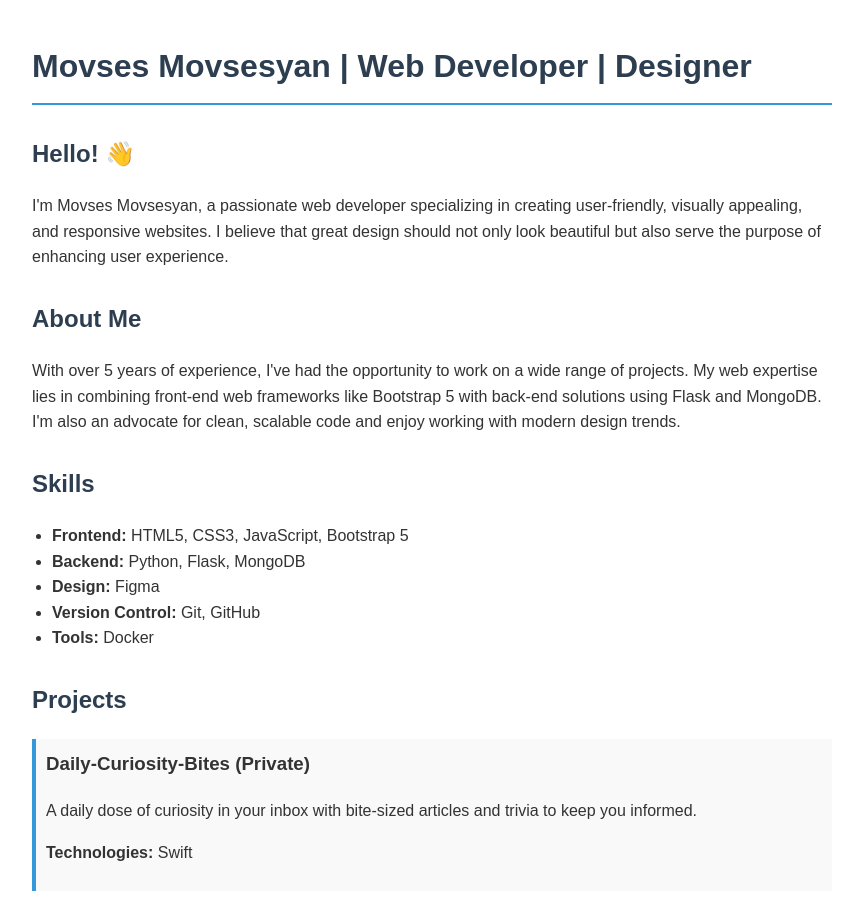
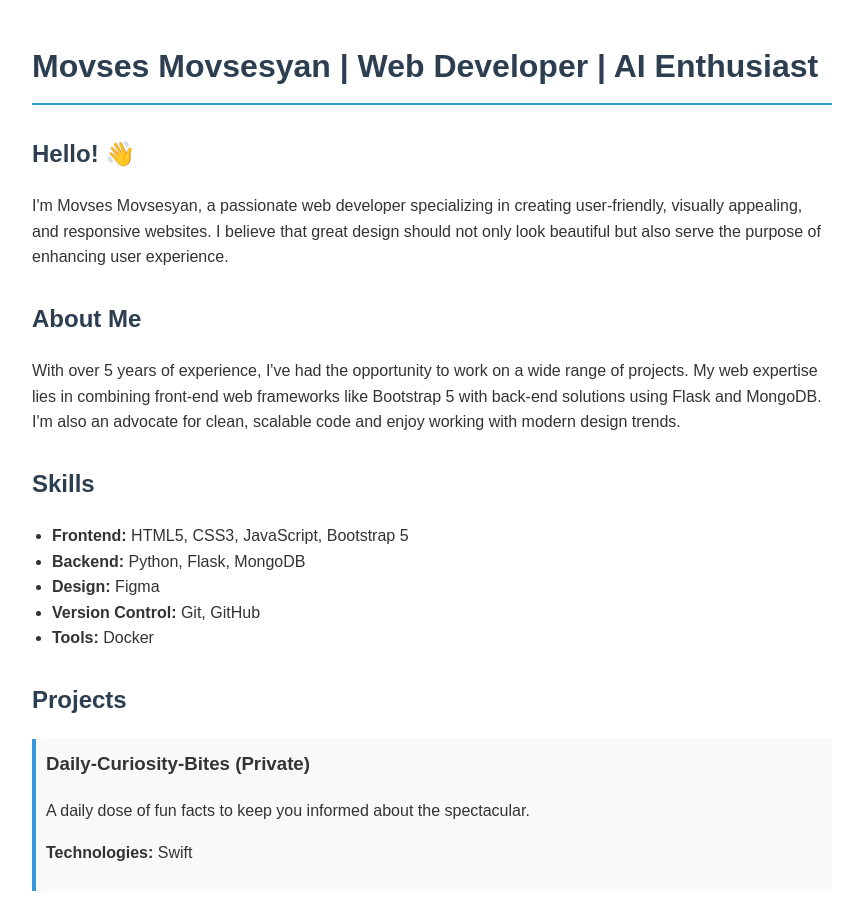
Before and after one commit to Moses2917/moses2917.github.io, a plain HTML site: page index.html in a window 1280 px wide. Shown: the top 908 px of the page, without its empty margins (208-1060 px from the left). Drawn offline with Linux system fonts and the light colour scheme.

Commit message:
Update index.html

```diff
--- a/index.html
+++ b/index.html
@@ -3,7 +3,7 @@
 <head>
     <meta charset="UTF-8">
     <meta name="viewport" content="width=device-width, initial-scale=1.0">
-    <title>Movses Movsesyan | Web Developer | AI Enthuseist</title>
+    <title>Movses Movsesyan | Web Developer | AI Enthusiast</title>
     <style>
         body {
             font-family: Arial, sans-serif;
@@ -46,7 +46,7 @@
 </head>
 <body>
     <header>
-        <h1>Movses Movsesyan | Web Developer | Designer</h1>
+        <h1>Movses Movsesyan | Web Developer | AI Enthusiast</h1>
     </header>
 
     <main>
@@ -76,7 +76,7 @@
 
             <div class="project">
                 <h3>Daily-Curiosity-Bites (Private)</h3>
-                <p>A daily dose of curiosity in your inbox with bite-sized articles and trivia to keep you informed.</p>
+                <p>A daily dose of fun facts to keep you informed about the spectacular.</p>
                 <p><strong>Technologies:</strong> Swift</p>
             </div>
 
```
